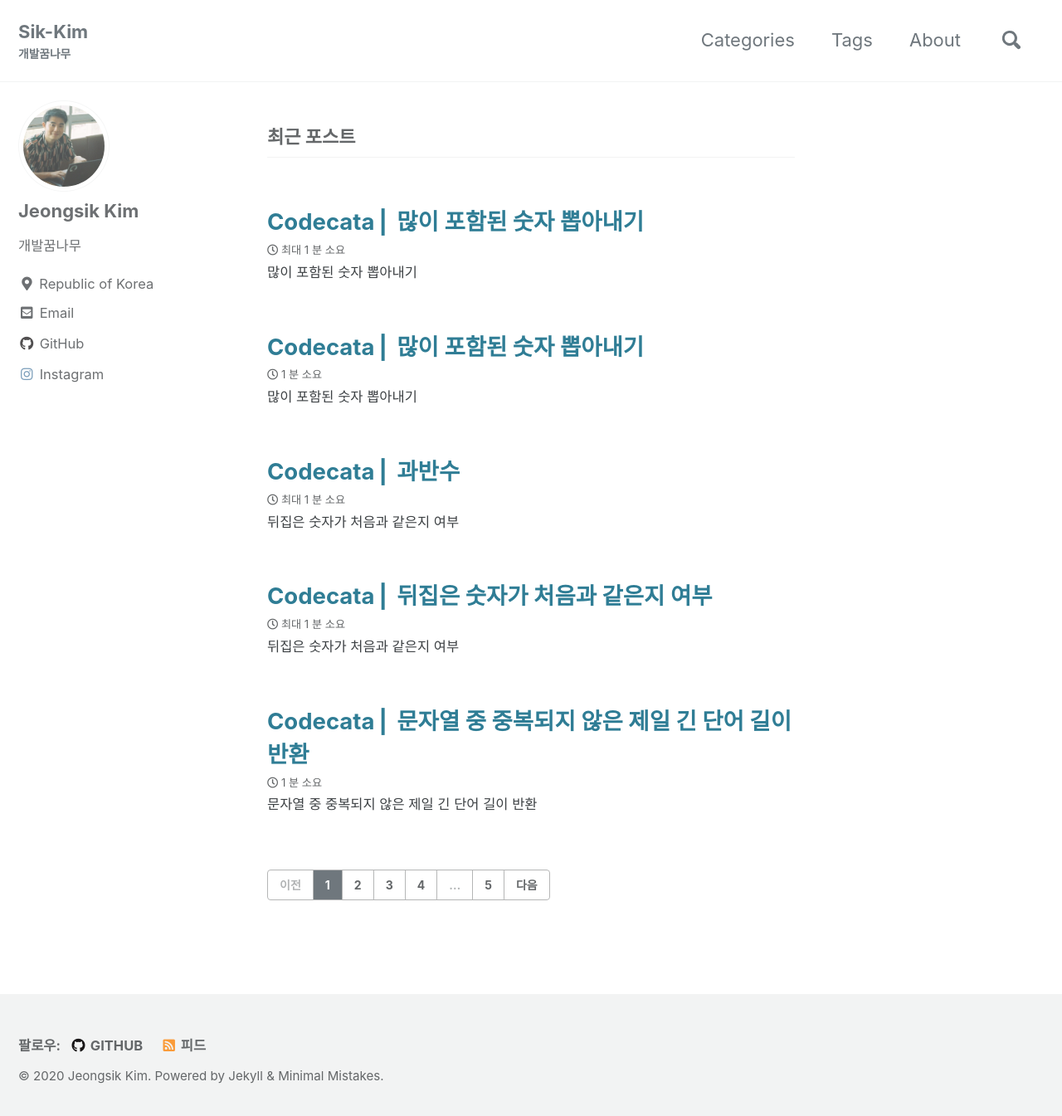
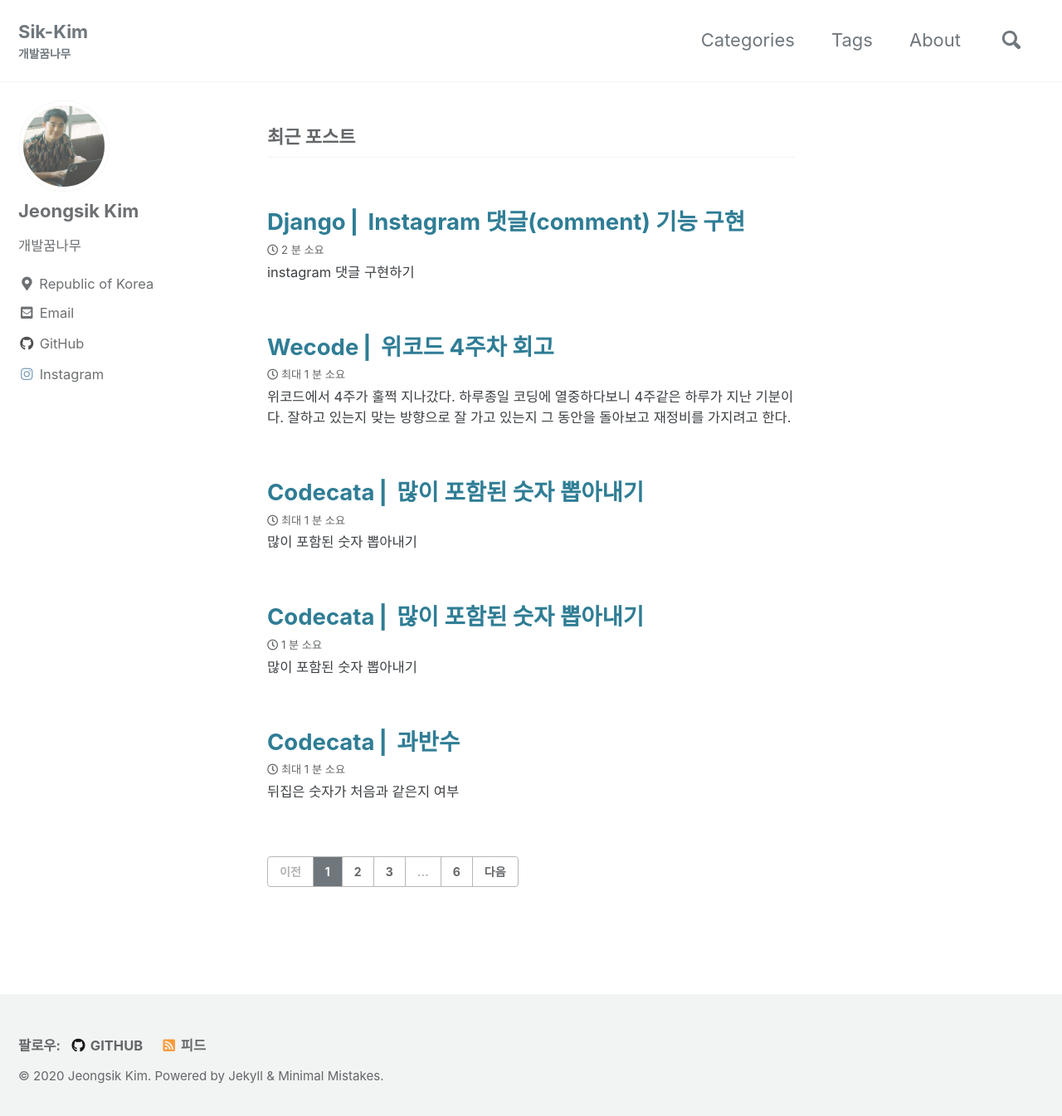
Before and after one commit to Sik-Kim/Sik-Kim.github.io, a Jekyll site: the page built from index.html, in a window 1280 px wide and 1353 px high. Shown: the top 1345 px of the window at 83% size. Built offline with Jekyll 4.4.1, drawn with Linux system fonts in a browser that asks for light colours; cached includes are drawn as plain includes; the list of posts is cut into pages by our own code; part of the change alters nothing that is shown.

Commit message:
add : TIL instagram comment API

````diff
--- a/_posts/2020-11-12-codecata9.md
+++ b/_posts/2020-11-12-codecata9.md
@@ -30,7 +30,7 @@ return [1]
 
 <br><br>
 
-## 내가 한 풀이
+## 나의 풀이
 
 **접근방법**
 
--- a/_posts/2020-11-12-codecata10.md
+++ b/_posts/2020-11-13-codecata10.md
@@ -25,7 +25,7 @@ category :
 
 <br><br>
 
-## 내가 한 풀이
+## 나의 풀이
 
 ```python
 def get_max_area(height):
--- /dev/null
+++ b/_posts/2020-11-15-wecode_4weeks.md
@@ -0,0 +1,34 @@
+---
+title: "Wecode ⎜ 위코드 4주차 회고"
+date: 2020-11-13 11:10:00 -0400
+summary:
+toc : ture
+toc_sticky: true
+comments: true
+tag :
+    - wecode
+    - 회고
+category :
+    - wecode
+---
+
+위코드에서 4주가 훌쩍 지나갔다. 하루종일 코딩에 열중하다보니 4주같은 하루가 지난 기분이다.
+잘하고 있는지 맞는 방향으로 잘 가고 있는지 그 동안을 돌아보고 재정비를 가지려고 한다.
+
+!(pitstop)[]
+
+
+## 4주가 지나고 달라진 점
+4주동안 많이 배우기도 하고 정말 삽질도 많이 했다. 파이썬 문법도 제대로 아는게 없었고 장고는 아예 처음이였으며 알고리즘도 완전 기초부터 공부해야 했다.
+위코드 첫날 아우라가 느껴지는 앞기수를 보고 아 한달뒤면 나도 어느정도 하겠지 했던건 착각이였다. 지금도 여전히 코드 쓰는건 어렵고 동기들은 다 나보다 잘하는 것 같다.
+
+시행착오도 많이 겪었다. 장고는 완전 처음이라 한번 제대로 해보자며 위코드와 개인적인 공부를 병행하다가 이도저도 아니게 되기도 하고...
+
+!(jojigo)[]
+
+
+## 깊이 파기위해 넓게 파자.
+난 뭔가를 배울때 남들에 비해 익숙해지는데 좀 느린편이다. 본질적인 것들이 이해가 잘 가지않으면 다음으로 못 넘어가는 성격 탓이다.
+
+
+## 어떤 마음가
--- /dev/null
+++ b/_posts/2020-11-15-westagram_comment.md
@@ -0,0 +1,203 @@
+---
+title: "Django ⎜ Instagram 댓글(comment) 기능 구현"
+date: 2020-11-15 11:10:00 -0400
+summary:
+toc : ture
+toc_sticky: true
+comments: true
+tag :
+    - django
+    - instagram
+category :
+    - django
+---
+
+# instagram 댓글 구현하기
+
+<br><br>
+
+## Preview
+instagram 댓글 기능을 구현하며 어느정도 스스로 코드를 짰다는 생각이 들었다!! 이런기분 처음이야..
+회원가입, 로그인, 인증/인가 등 이전에는 다른 코드를 참조하며 억지로 코드를 만들고 그 코드를 이해하기 바빴다.
+**하지만 이번엔 무작정 코드를 쓰기 시작하기 전에 나도 생각이란걸 했다.**
+
+![think zzal](https://i.ibb.co/B6LZj0w/think.jpg)
+
+모델링을 생각해보고 참조값, 예외처리 등 코드에 필요한 내용을 노트에 쭉 써보니 뭔가 정리가 되는 느낌이였다.
+아 코드는 이렇게 짜는 거구나 하는 느낌이 왔다. ~~차각은 자유라고..~~
+
+<br><br>
+
+## 댓글 구현을 위해 고려한 점
+1. ERD diagram(model, type)
+2. 로그인 데코레이터 구현
+3. comments table database에 저장될 정보
+4. request 내용
+5. 예외 처리에는 무엇이 있는지.
+6. 참조값 적용 방안
+
+<br><br>
+
+## models.py
+
+model은 비교적 간단하다. 참조하는 table이 2개가 있다.
+ForeignKey 갈호안 참조하는 Class명을 넣을 때 보통 ''를 써줬는데 import를 하니 ''없이도 참조가 가능했다.
+
+```python
+from django.db import models
+from user.models import User
+
+class Comment(models.Model):
+    comment = models.TextField()
+    created_at = models.DateTimeField(auto_now_add=True)
+    updated_at = models.DateTimeField(auto_now=True)
+    image_url = models.ForeignKey(Posting, on_delete=models.CASCADE)
+    user = models.ForeignKey(User, on_delete=models.CASCADE)
+
+    class Meta:
+        db_table = "comments"
+
+    def __str__(self):
+        return self.comment
+
+```
+
+<br><br>
+
+## views.py
+
+views.py를 작성할 때는 코드의 흐름을 정확하게 이해하기 위해서 코드 한줄마다 print문을 찍어보았다.
+print문으로 코드를 조목조목 상세하게 살펴보는게 코드를 이해하고 에러를 파악하는데 엄청 도움이 되었다.
+(이번 instagram만 print문 좀 사용할게요...)
+
+참조키를 어떻게 적용할지가 매번 어려웠었다.
+우선 user정보는 미리 만든 로그인 데코레이터를 이용해서 쉽게 해결했다.
+그리고 image_url 참조값은 data로 넣은 url과 일치하면서 로그인 인증한 user 정보를 이용해 데이터 값을 찾았다.
+
+```python
+
+class CommentView(View):
+    @login_decorator
+    def post(self, request):
+        data = json.loads(request.body)
+        print("---------------CommentView-------------------")
+        print("-----request-----", request)
+        print("-----request.body-----", request.body)
+        print("-----data-----", data)
+
+        user = request.user
+        print("-----user------", user)
+
+        try:
+            user_of_posting = User.objects.filter(user_name=data["user_of_posting"])
+            print("-----user_of_posting(QuerySet)-----", user_of_posting)
+
+            image_url = Posting.objects.filter(
+                image_url=data["image_url"], user=user_of_posting.first()
+            )
+            print("-----image_url(QuerySet)-----", image_url)
+
+            if not user_of_posting.exists():
+                return JsonResponse({"message": "user of posting does not exist!!"})
+
+            if not image_url.exists():
+                return JsonResponse({"message": "image url does not exist!!"})
+
+            Comment.objects.create(
+                comment=data["comment"], image_url=image_url.first(), user=user
+            )
+
+            return JsonResponse({"message": "comment upload success"}, status=200)
+        except KeyError:
+            return JsonResponse({"message": "KeyError!!"}, status=400)
+        except Exception as ex:
+            return JsonResponse({"message": f"{ex}"}, status=400)
+```
+
+<br><br>
+
+## login_decorator
+데코레이터는 따로 포스팅을 할 생각으로 별도로 언급하지 않고 코드만 넣어두겠다.
+데코레이터도 코드 분석을 위해 print문을 잔득 넣어뒀다..
+(데코레이터와 지지고 볶은 사연도 말하자면 어휴....)
+
+```python
+import jwt
+import json
+
+from django.http import JsonResponse
+from django.core.exceptions import ObjectDoesNotExist
+from django.db.models import Q
+
+from .my_settings import SECRET, ALGORITHM
+from user.models import User
+
+
+def login_decorator(original_function):
+    def wrapper(self, request, *args, **kwargs):
+        try:
+            access_token = request.headers.get("Authorization", None)
+
+            payload = jwt.decode(
+                access_token, SECRET["secret"], algorithms=ALGORITHM["algorithm"],
+            )
+            print("-----------------login_decorator-----------------")
+            print("-----payload-----", payload)
+
+            user = User.objects.filter(
+                Q(user_name=payload["account"])
+                | Q(mobile_number=payload["account"])
+                | Q(email=payload["account"])
+            )
+
+
+            request.user = user.first()
+            print("-----request.user-----", request.user)
+            print("-----request.user.id-----", request.user.id)
+            print("-----request.user.mobile_number-----", request.user.mobile_number)
+            print("-----request.user.email-----", request.user.email)
+
+
+        except jwt.DecodeError:
+            return JsonResponse({"message": "invalid token!!"}, status=400)
+
+        except User.DoesNotExist:
+            return JsonResponse({"message": "invalid user"}, status=400)
+
+        return original_function(self, request, *args, **kwargs)
+
+    return wrapper
+
+```
+
+<br><br>
+
+## request 내용
+httpie 프로그램을 사용해서 request를 서버로 전송했다.
+우선 login decorator를 이용한 로그인 인증을 위해 access token인 Authorization를 포함했다. 그리고 posting의 user와 image_url과 comment 내용을 담았다.
+
+```
+http -v POST 127.0.0.1:8000/posting/comment Authorization:'eyJ0eXAiOiJKV1QiLCJhbGciOiJIUzI1NiJ9.eyJhY2NvdW50IjoiamVubnkifQ.vcObfkUOTTovDXl-B-f7K8uS6DeaF7d1bbExDyBPx1s' user_of_posting='salvame21'
+image_url='https://i.ibb.co/6XZZb3v/zzal-start.jpg'
+comment='Good night!!!!'
+```
+
+<br><br>
+
+## Terminal 화면
+
+![terminal](https://i.ibb.co/gy3HpFv/message.png)
+
+<br>
+
+![comment200ok](https://i.ibb.co/Wzgwr6Y/comment200ok.png)
+
+
+
+
+<br><br>
+
+## Database Table(Mysql)
+여러번 request 하다보니 중복된 data 많은점 유의..
+
+![comment_table](https://i.ibb.co/S3xbd35/comment-db.png)
````
